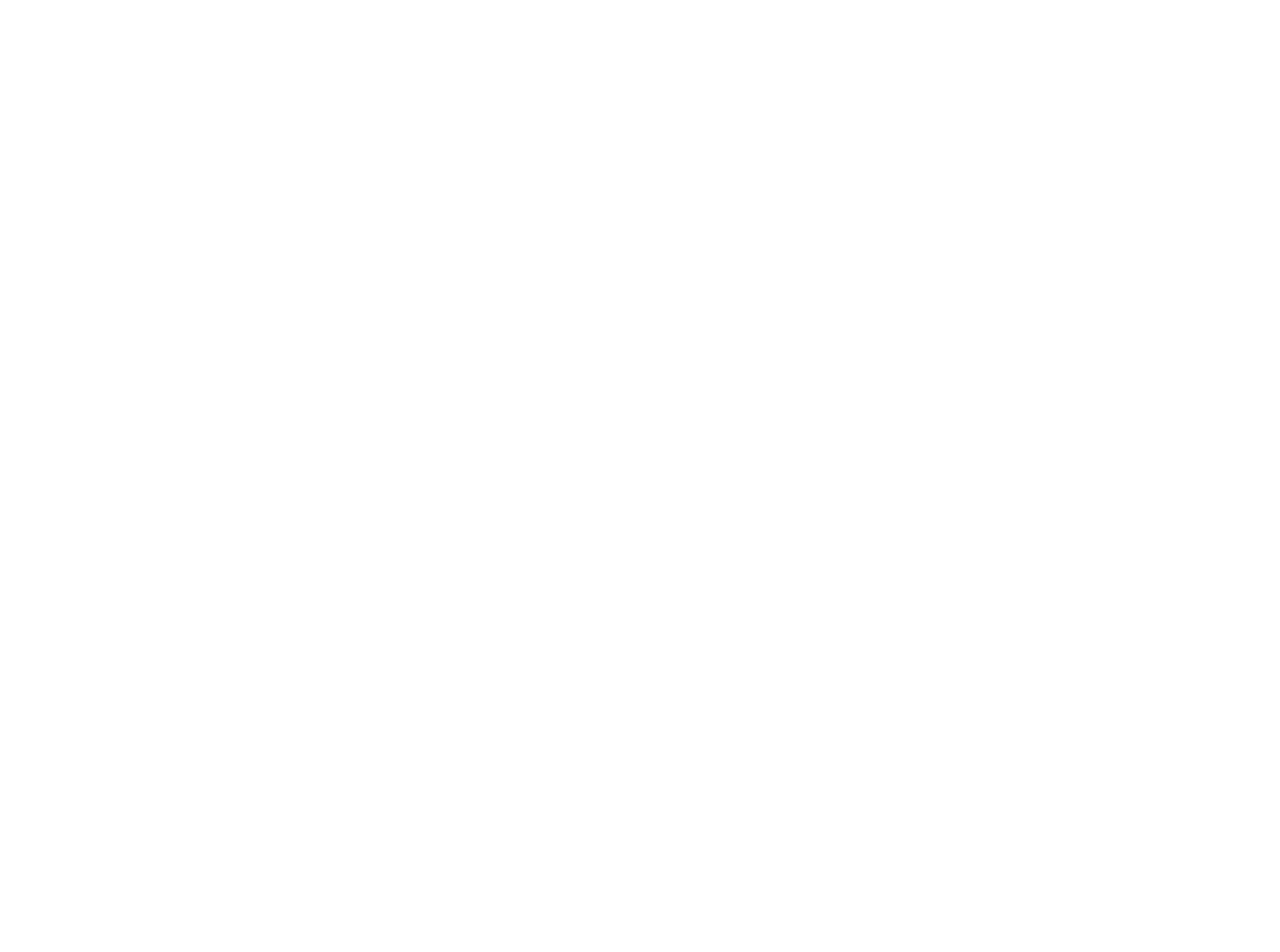
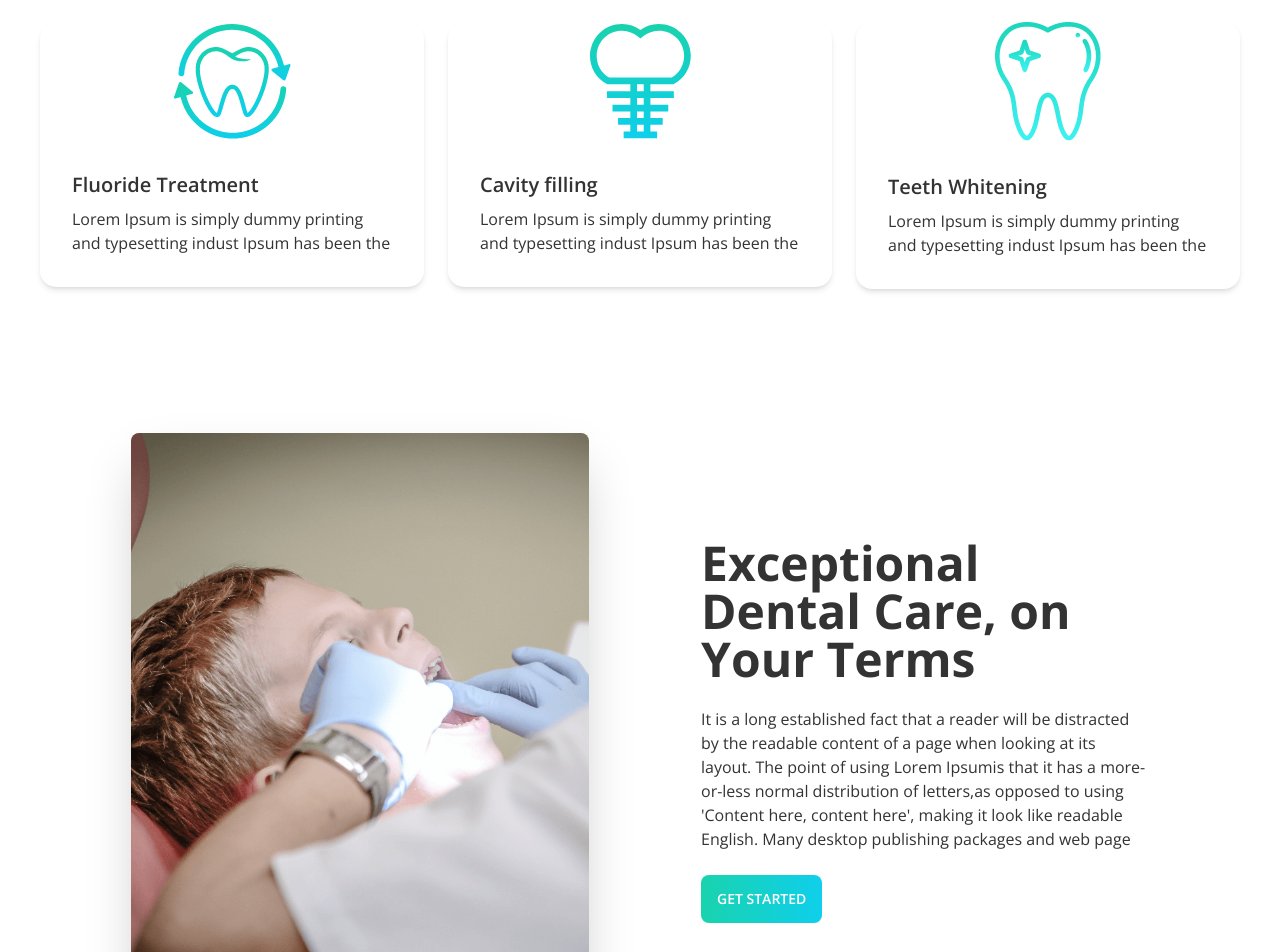
Before and after one commit to kmrajibfaysal/doctors-portal-client-km, a React (Create React App) app: page /home in a window 1280 px wide. Shown: the part 1240-2192 px from the top of the page. Before the commit the page ends 986 px from the top, so only its background shows below. Built offline with nearby package versions, Linux system fonts and the light colour scheme.

Commit message:
added Service section with responsive design

```diff
--- a/src/Pages/Home/Hero.js
+++ b/src/Pages/Home/Banner.js
@@ -1,12 +1,12 @@
 import React from 'react';
 import hero from '../../assets/images/chair.png';
 
-const Hero = () => (
+const Banner = () => (
     <div className="hero bg-opacity-50 bg-heroBg md:min-h-[750px]">
         <div className="hero-content flex-col lg:flex-row-reverse">
             <img
                 src={hero}
-                className="max-w-xs rounded-lg shadow-2xl  sm:max-w-sm lg:max-w-xl"
+                className="mx-10 w-full rounded-lg shadow-2xl md:mx-0  lg:max-w-xl"
                 alt="doctor"
             />
             <div>
@@ -26,4 +26,4 @@
     </div>
 );
 
-export default Hero;
+export default Banner;
--- a/src/Pages/Home/Home.js
+++ b/src/Pages/Home/Home.js
@@ -1,11 +1,13 @@
 import React from 'react';
-import Hero from './Hero';
+import Banner from './Banner';
 import InfoCards from './infoCards';
+import Service from './Service';
 
 const Home = () => (
     <div>
-        <Hero />
+        <Banner />
         <InfoCards />
+        <Service />
     </div>
 );
 
--- /dev/null
+++ b/src/Pages/Home/Service.js
@@ -0,0 +1,17 @@
+import React from 'react';
+import ServiceBanner from './ServiceBanner';
+import ServiceCard from './ServiceCard';
+
+const Service = () => (
+    <div className="container mx-auto mt-16 md:mt-32 ">
+        <div className="my-20 text-center">
+            <h4 className=" text-xl font-bold uppercase text-secondary">our services</h4>
+            <h2 className="text-4xl">Services We Provide</h2>
+        </div>
+
+        <ServiceCard />
+        <ServiceBanner />
+    </div>
+);
+
+export default Service;
--- /dev/null
+++ b/src/Pages/Home/ServiceBanner.js
@@ -0,0 +1,33 @@
+/* eslint-disable react/no-unescaped-entities */
+import React from 'react';
+import treatment from '../../assets/images/treatment.png';
+
+const ServiceBanner = () => (
+    <div className="hero-content mt-16 flex-col items-center md:mt-32 lg:flex-row-reverse">
+        <div className="order-1 md:order-2">
+            <img
+                src={treatment}
+                className="max-h-[576px] w-full max-w-[458px] rounded-lg shadow-2xl md:mx-0"
+                alt="doctor"
+            />
+        </div>
+        <div className="order-2 mt-5 md:order-1 md:ml-24 md:max-w-md">
+            <h1 className="text-5xl font-bold">Exceptional Dental Care, on Your Terms</h1>
+            <p className="py-6">
+                It is a long established fact that a reader will be distracted by the readable
+                content of a page when looking at its layout. The point of using Lorem Ipsumis that
+                it has a more-or-less normal distribution of letters,as opposed to using 'Content
+                here, content here', making it look like readable English. Many desktop publishing
+                packages and web page
+            </p>
+            <button
+                type="button"
+                className="btn transform border-0 bg-gradient-to-r from-secondary to-primary uppercase text-white hover:scale-105"
+            >
+                Get Started
+            </button>
+        </div>
+    </div>
+);
+
+export default ServiceBanner;
--- /dev/null
+++ b/src/Pages/Home/ServiceCard.js
@@ -0,0 +1,44 @@
+import React from 'react';
+import cavity from '../../assets/images/cavity.png';
+import fluoride from '../../assets/images/fluoride.png';
+import whitening from '../../assets/images/whitening.png';
+
+const ServiceCard = () => (
+    <div className="flex w-full flex-col items-center justify-center space-y-6 md:flex-row md:space-y-0 md:space-x-6">
+        <div className="card w-96 items-center justify-center bg-base-100 shadow-md">
+            <div>
+                <img src={fluoride} alt="Shoes" />
+            </div>
+            <div className="card-body">
+                <h2 className="card-title">Fluoride Treatment</h2>
+                <p>
+                    Lorem Ipsum is simply dummy printing and typesetting indust Ipsum has been the
+                </p>
+            </div>
+        </div>
+        <div className="card w-96 items-center justify-center bg-base-100 shadow-md">
+            <div>
+                <img src={cavity} alt="Shoes" />
+            </div>
+            <div className="card-body">
+                <h2 className="card-title">Cavity filling</h2>
+                <p>
+                    Lorem Ipsum is simply dummy printing and typesetting indust Ipsum has been the
+                </p>
+            </div>
+        </div>
+        <div className="card w-96 items-center justify-center bg-base-100 shadow-md">
+            <div>
+                <img src={whitening} alt="Shoes" />
+            </div>
+            <div className="card-body">
+                <h2 className="card-title">Teeth Whitening</h2>
+                <p>
+                    Lorem Ipsum is simply dummy printing and typesetting indust Ipsum has been the
+                </p>
+            </div>
+        </div>
+    </div>
+);
+
+export default ServiceCard;
```
